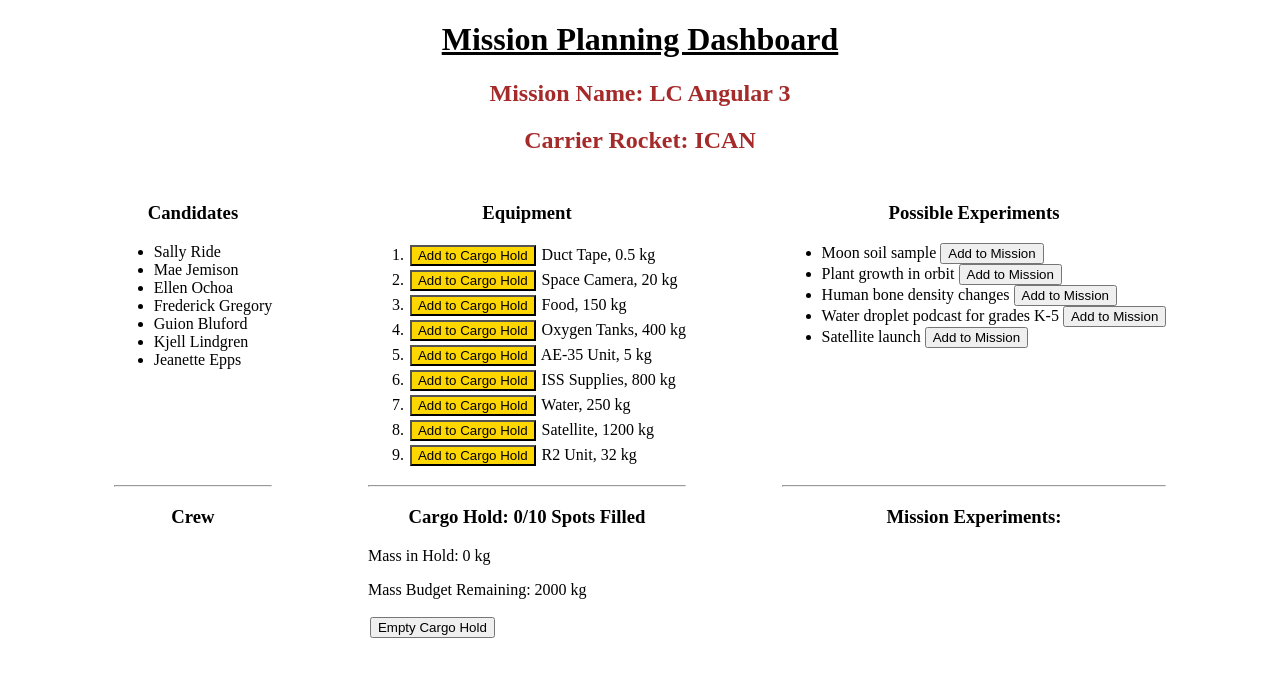
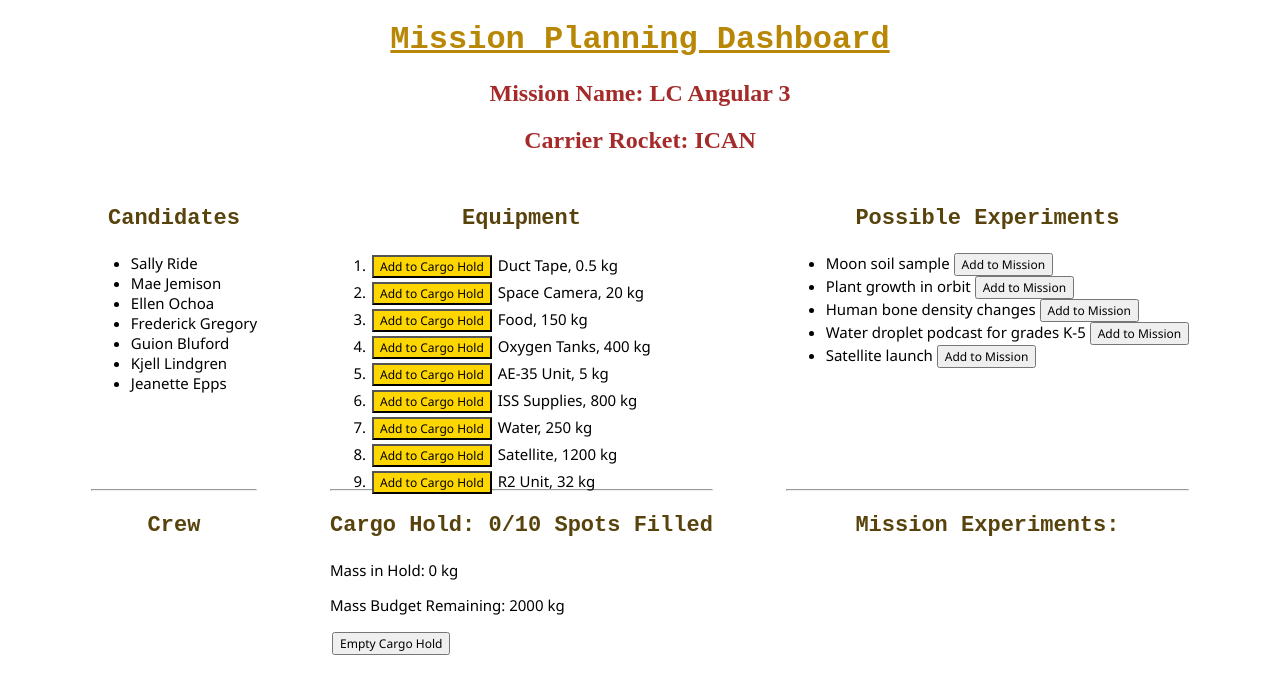
Before and after one commit to LaunchCodeEducation/angular-lc101-mission-planner, an Angular app: page / in a window 1280 px wide. Shown: the top 694 px of the page. Built offline with nearby package versions, Linux system fonts and the light colour scheme.

Commit message:
add universal styling

```diff
--- a/src/app/app.component.css
+++ b/src/app/app.component.css
@@ -3,3 +3,20 @@
     padding: 10px;
     justify-content: space-evenly;
 }
+h1 {
+    color: rgb(185, 135, 6);
+    font-family: 'Courier New', Courier, monospace;
+}
+h3 {
+    color: rgb(88, 67, 12);
+    font-size: 22px;
+    font-family: 'Courier New', Courier, monospace;
+}
+li,p {
+    font-family: 'Segoe UI', Tahoma, Geneva, Verdana, sans-serif;
+    font-size: 15px;
+}
+button {
+    font-family: 'Segoe UI', Tahoma, Geneva, Verdana, sans-serif;
+    font-size: 12px;
+}
--- a/src/app/crew/crew.component.ts
+++ b/src/app/crew/crew.component.ts
@@ -3,7 +3,7 @@ import { Component, OnInit } from '@angular/core';
 @Component({
   selector: 'app-crew',
   templateUrl: './crew.component.html',
-  styleUrls: ['./crew.component.css']
+  styleUrls: ['./crew.component.css', '../app.component.css']
 })
 export class CrewComponent implements OnInit {
 
--- a/src/app/equipment/equipment.component.ts
+++ b/src/app/equipment/equipment.component.ts
@@ -3,7 +3,8 @@ import { Component, OnInit } from '@angular/core';
 @Component({
   selector: 'app-equipment',
   templateUrl: './equipment.component.html',
-  styleUrls: ['./equipment.component.css']
+  styleUrls: ['./equipment.component.css','../app.component.css']
+
 })
 export class EquipmentComponent implements OnInit {
    equipmentItems: object[] = [
--- a/src/app/experiments/experiments.component.html
+++ b/src/app/experiments/experiments.component.html
@@ -2,7 +2,7 @@
     <h3>Possible Experiments</h3>
     <ul>
       <li *ngFor="let experiment of experiments">{{experiment}}
-        <button (click)="addExperiment(experiment)" [disabled]="added.includes(experiment)">Add to Mission</button>
+        <button (click)="addExperiment(experiment)" [disabled]="added.includes(experiment)||added.length===3">Add to Mission</button>
       </li>
     </ul>
 </div>
--- a/src/app/experiments/experiments.component.ts
+++ b/src/app/experiments/experiments.component.ts
@@ -3,7 +3,7 @@ import { Component, OnInit } from '@angular/core';
 @Component({
   selector: 'app-experiments',
   templateUrl: './experiments.component.html',
-  styleUrls: ['./experiments.component.css']
+  styleUrls: ['./experiments.component.css', '../app.component.css']
 })
 export class ExperimentsComponent implements OnInit {
    experiments: string[] = ['Moon soil sample', 'Plant growth in orbit', 'Human bone density changes', 'Water droplet podcast for grades K-5', 'Satellite launch'];
--- a/src/app/header/header.component.ts
+++ b/src/app/header/header.component.ts
@@ -3,7 +3,7 @@ import { Component, OnInit } from '@angular/core';
 @Component({
   selector: 'app-header',
   templateUrl: './header.component.html',
-  styleUrls: ['./header.component.css']
+  styleUrls: ['./header.component.css', '../app.component.css']
 })
 export class HeaderComponent implements OnInit {
 
```
